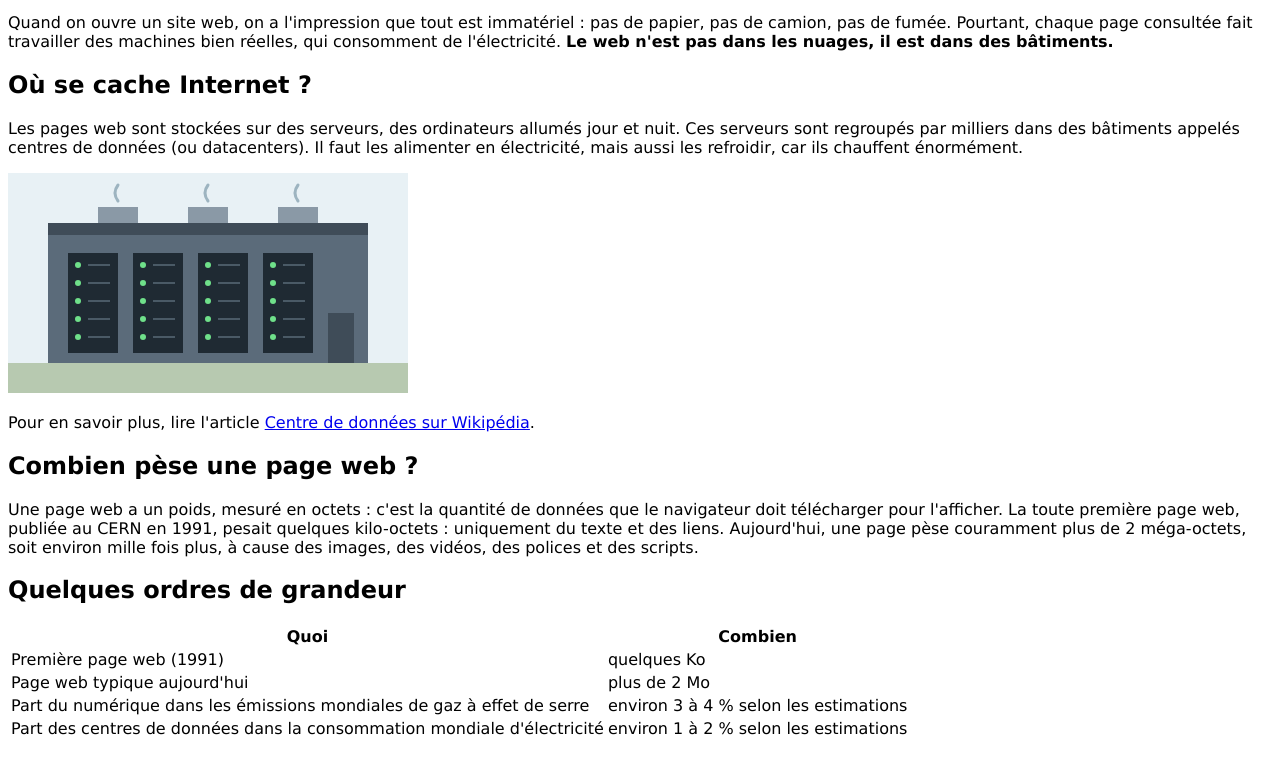
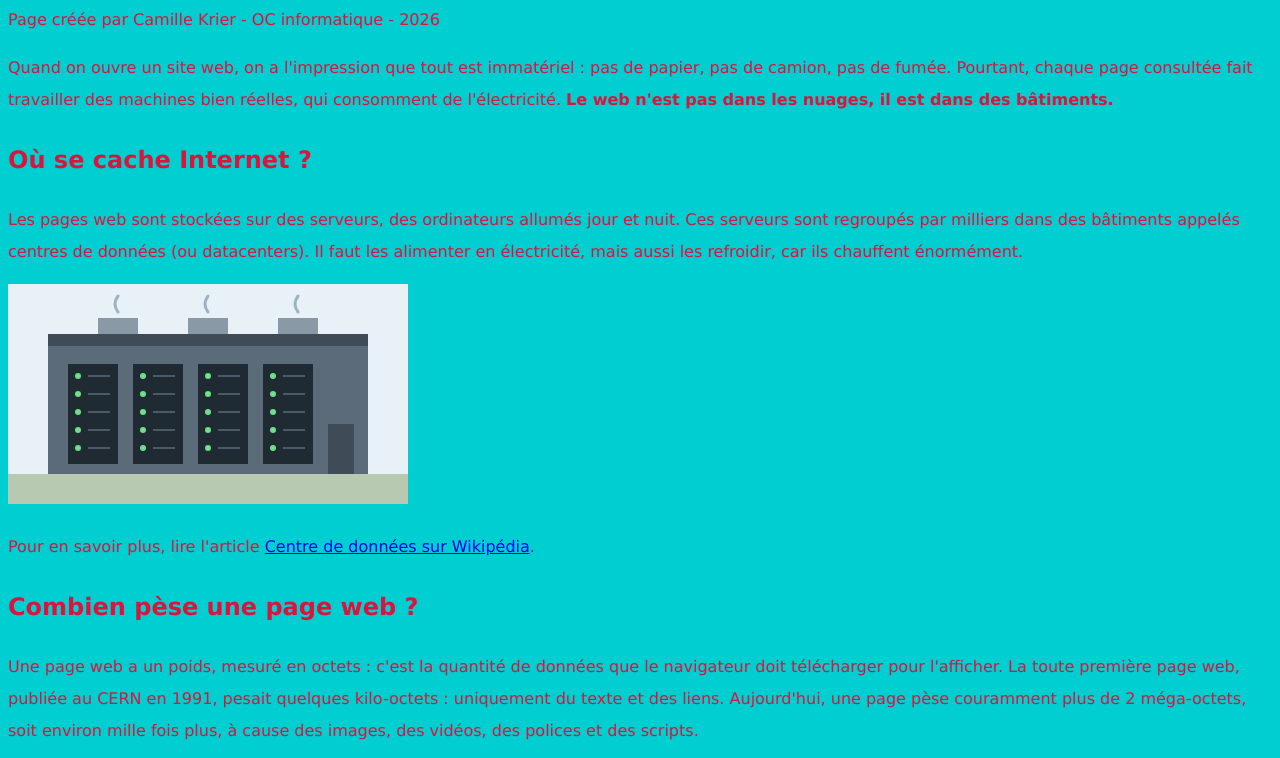
Before and after one commit to camiikr/tp-durability, a plain HTML site: page index.html in a window 1280 px wide. Shown: the part 103-861 px from the top of the page. Drawn offline with Linux system fonts and the light colour scheme.

Commit message:
Change la couleur du texte en une nuance de rouge, le fond en turquoise et met un espace de 2 entre chaque ligne de texte
J'ai changé la couleur du texte, du fond ainsi que espacé le texte pour la page flashy, qui ne donne pas envie de lire, mais avec un texte aéré.

```diff
--- a/style.css
+++ b/style.css
@@ -1,4 +1,7 @@
 /* Feuille de style de la page « Le poids caché du web » */
 body {
     font-family: Verdana, Geneva, Tahoma, sans-serif;
+    color:crimson;
+    background-color:darkturquoise;
+    line-height: 2;
 }
```
